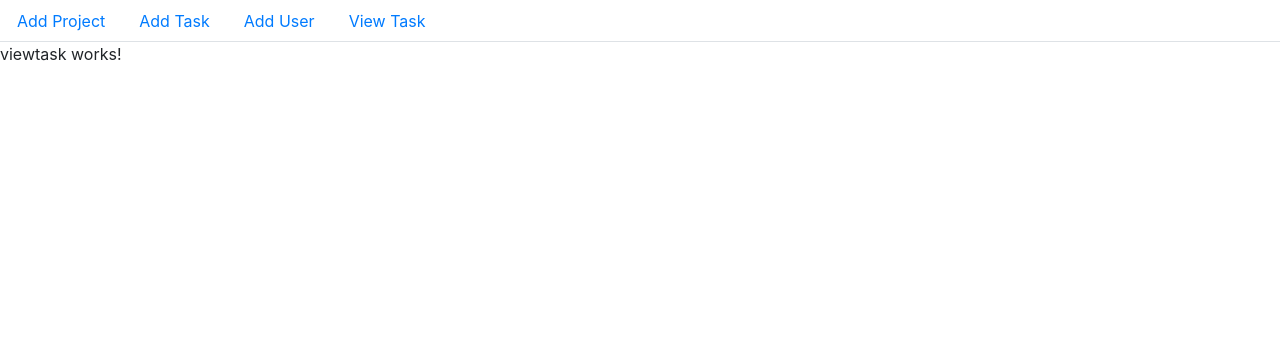
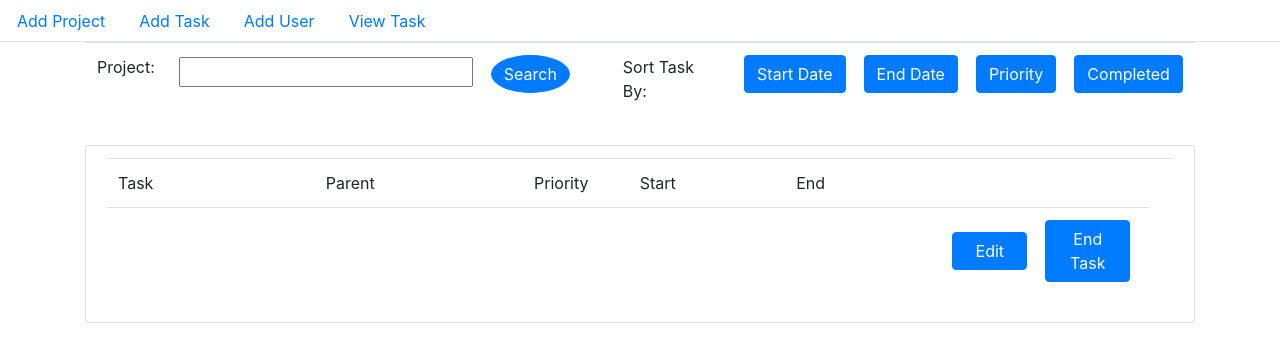
Before and after one commit to abhinavjoshi90/ProjectManagerUI, an Angular app: page /viewtask in a window 1280 px wide. Shown: the top 362 px of the page. Built offline with nearby package versions, Linux system fonts and the light colour scheme.

Commit message:
UI validations check in

```diff
--- a/angular.json
+++ b/angular.json
@@ -26,7 +26,10 @@
               "src/styles.css",
               "node_modules/bootstrap/dist/css/bootstrap.min.css"
             ],
-            "scripts": []
+            "scripts": [
+              "node_modules/jquery/dist/jquery.min.js",
+              "node_modules/bootstrap/dist/js/bootstrap.min.js"
+            ]
           },
           "configurations": {
             "production": {
--- a/package.json
+++ b/package.json
@@ -22,6 +22,7 @@
     "@angular/router": "^6.1.0",
     "bootstrap": "^4.1.3",
     "core-js": "^2.5.4",
+    "jquery": "^3.3.1",
     "rxjs": "^6.0.0",
     "zone.js": "~0.8.26"
   },
@@ -32,6 +33,7 @@
     "@angular/language-service": "^6.1.0",
     "@types/jasmine": "~2.8.6",
     "@types/jasminewd2": "~2.0.3",
+    "@types/jquery": "^3.3.6",
     "@types/node": "~8.9.4",
     "codelyzer": "~4.2.1",
     "jasmine-core": "~2.99.1",
--- /dev/null
+++ b/src/app/UI/Model/Project.ts
@@ -0,0 +1,3 @@
+export class Project{
+    projectName:String;
+}
--- a/src/app/UI/addproject/addproject.component.html
+++ b/src/app/UI/addproject/addproject.component.html
@@ -1,21 +1,31 @@
 <div class="container">
+  <form #f="ngForm">
     <table class="table">
       <tr>
         <td>
           Project:
         </td>
         <td>
-        <input type="text" id="prjName" style="width:60%" />
+          <input type="text" id="prjName" [(ngModel)]="projectObj.projectName" name="prjName " #prjName="ngModel" style="width:60%"
+            required />
+          <div style="float:right;width:35%;padding:initial;margin:initial" class="alert alert-danger" *ngIf="prjName.touched && !prjName.valid">Project
+            Name is required</div>
         </td>
       </tr>
       <tr>
         <td>
         </td>
         <td>
-        <input type="checkbox" name="chkSetDate" id="chkSetDate" />
+          <input type="checkbox" name="chkSetDate" id="chkSetDate" (change)="checkChange();" [(ngModel)]="chkSetDateVal"
+            #chkSetDate="ngModel" />
           &nbsp;<label for="chkSetDate"> Set Start and End Date</label>
-        &nbsp;&nbsp;<input type="date" disabled="true" id="prjStrtDt" placeholder="Start Date" />
-        &nbsp; &nbsp; &nbsp;<input type="date" disabled="true" id="prjEndDt" placeholder="End Date" />
+          &nbsp;<input type="date" [disabled]="!chkSetDateVal" [ngModel]="today|date:'yyyy-MM-dd'" (ngModelChange)="today=$event; ValidateDate();"
+            id="prjStrtDt" name="prjStrtDt" />
+          &nbsp; &nbsp; &nbsp;<input type="date" [disabled]="!chkSetDateVal" id="prjEndDt" name="prjEndDt" [ngModel]="tomorrow|date:'yyyy-MM-dd'"
+            (ngModelChange)="tomorrow=$event;ValidateDate();" />
+
+          <div style="float:right;width:35%;padding:initial;margin:initial" class="alert alert-danger" *ngIf="!this.dateIsValid">Please
+            correct the dates</div>
         </td>
       </tr>
       <tr>
@@ -24,7 +34,7 @@
         </td>
         <td>
           <span>0 </span>
-        <input type="range" id="prjPriority" name="Priority" style="width:56%" min="0" max="30" value="25" />
+          <input type="range" id="prjPriority" name="Priority" style="width:56%" min="0" max="30" value="0" />
           <span>30 </span>
         </td>
       </tr>
@@ -35,7 +45,7 @@
         <td>
           <input type="text" id="prjManager" style="width:50%" />
           &nbsp;&nbsp;
-        <button type="button" id="btnMngrSrch" class="btn btn-primary" style="border-radius:50%">Search</button>
+          <button type="button" id="btnMngrSrch" class="btn btn-primary" data-toggle="modal" data-target="#exampleModal" style="border-radius:50%">Search</button>
         </td>
       </tr>
       <tr>
@@ -43,7 +53,7 @@
         </td>
         <td>
           <div style="width:60%;text-align:right">
-          <button type="button" id="btnAddPrj" class="btn btn-primary">Add</button>
+            <button type="button" id="btnAddPrj" class="btn btn-primary" [disabled]="!f.valid">Add</button>
             &nbsp;&nbsp;
             <button type="button" id="btnAddPrj" class="btn btn-secondary">Reset</button>
           </div>
@@ -109,4 +119,27 @@
         </td>
       </tr>
     </table>
+  </form>
 </div>
+
+
+<!-- Modal -->
+<div class="modal fade" id="exampleModal" tabindex="-1" role="dialog" aria-labelledby="exampleModalLabel" aria-hidden="true">
+    <div class="modal-dialog" role="document">
+      <div class="modal-content">
+        <div class="modal-header">
+          <h5 class="modal-title" id="exampleModalLabel">Modal title</h5>
+          <button type="button" class="close" data-dismiss="modal" aria-label="Close">
+            <span aria-hidden="true">&times;</span>
+          </button>
+        </div>
+        <div class="modal-body">
+          ...
+        </div>
+        <div class="modal-footer">
+          <button type="button" class="btn btn-secondary" data-dismiss="modal">Close</button>
+          <button type="button" class="btn btn-primary">Save changes</button>
+        </div>
+      </div>
+    </div>
+  </div>
--- a/src/app/UI/addproject/addproject.component.ts
+++ b/src/app/UI/addproject/addproject.component.ts
@@ -1,15 +1,55 @@
 import { Component, OnInit } from '@angular/core';
-
+import { Project } from '../Model/Project';
+import {DatePipe} from '@angular/common';
+//declare var $:any;
 @Component({
-  selector: 'app-addproject',
-  templateUrl: './addproject.component.html',
-  styleUrls: ['./addproject.component.css']
+    selector: 'app-addproject',
+    templateUrl: './addproject.component.html',
+    styleUrls: ['./addproject.component.css'],
+    providers:[DatePipe]
 })
 export class AddprojectComponent implements OnInit {
 
-  constructor() { }
+    // $:any;
+    projectObj: Project = new Project();
+    chkSetDateVal: boolean;
+    dateIsValid: boolean=true;
+    today: Date;
+    tomorrow: Date;
+    constructor( private _datePipe:DatePipe) {
+        this.chkSetDateVal = false;
 
-  ngOnInit() {
-  }
+        //this.projectObj.projectName="Project 1";
+    }
 
+    ngOnInit() {
+    }
+    checkChange() {
+        // console.log(control);
+        this.dateIsValid=true;
+        this.today = null;
+        this.tomorrow = null;
+        if (this.chkSetDateVal) {
+            this.today = new Date();
+            this.tomorrow = new Date();
+            this.today.setDate(this.today.getDate());
+            this.tomorrow.setDate(this.today.getDate() + 1);
+          //  this.today=this._datePipe.transform(this.today,'yyyy-MM-dd').toString();
+    // console.log(this._datePipe.transform(this.today,'yyyy-MM-dd')+ ' ' +this.tomorrow);
+          //  console.log(this._datePipe.transform(this.today,'yyyy-MM-dd') <= this._datePipe.transform(this.tomorrow,'yyyy-MM-dd'));
+        }
+    }
+    ValidateDate() {
+        console.log('validate date');
+        this.dateIsValid = false;
+      //  console.log(this.today.toString()+ ' ' +this.tomorrow);
+        if (this._datePipe.transform(this.today,'yyyy-MM-dd') <= this._datePipe.transform(this.tomorrow,'yyyy-MM-dd')) {
+            this.dateIsValid = true;
+        }
+        console.log(this.dateIsValid);
+    }
+
+    // openModal(){
+    //   $('#exampleModal').modal('show');
+    //   }
 }
--- a/src/app/UI/viewtask/viewtask.component.html
+++ b/src/app/UI/viewtask/viewtask.component.html
@@ -1,3 +1,73 @@
-<p>
-  viewtask works!
-</p>
+<div class="container">
+  <table class="table">
+    <tr>
+      <td>
+        Project:
+      </td>
+      <td style="width:40%;">
+        <input type="text" style="width:70%;" id="vwTskPrjName" /> &nbsp;&nbsp;
+        <button type="button" id="btnUserSrch" class="btn btn-primary" style="border-radius:50%">Search</button>
+      </td>
+      <td>
+        Sort Task By:
+      </td>
+      <td>
+        <button type="button" id="btnSortStrtDt" class="btn btn-primary">Start Date</button> &nbsp;&nbsp;
+        <button type="button" id="btnSortEndDt" class="btn btn-primary">End Date</button> &nbsp;&nbsp;
+        <button type="button" id="btnSortPri" class="btn btn-primary">Priority</button> &nbsp;&nbsp;
+        <button type="button" id="btnSortCmp" class="btn btn-primary">Completed</button> &nbsp;&nbsp;
+      </td>
+    </tr>
+  </table>
+  <div>
+    <ul class="list-group">
+      <li class="list-group-item">
+        <div>
+          <table class="table">
+            <tr>
+              <td>
+                Task
+              </td>
+              <td>
+                Parent
+              </td>
+              <td>
+                Priority
+              </td>
+              <td>
+                Start
+              </td>
+              <td>
+                End
+              </td>
+              <td></td>
+              <td></td>
+            </tr>
+            <tr>
+              <td style="width:20%">
+                <span id="vwTskTskNM"></span>
+              </td>
+              <td style="width:20%">
+                <span id="vwTskPrntNM"></span>
+              </td>
+              <td style="width:10%">
+                <span id="vwTskPri"></span>
+              </td>
+              <td style="width:15%">
+                <span id="vwTskStrtDt"></span>
+              </td>
+              <td style="width:15%">
+                <span id="vwTskEndDt"></span>
+              </td>
+              <td style="width:20%">
+                <button type="button" style="width:75px;" id="btnEditTsk" class="btn btn-primary">Edit</button>
+               &nbsp;&nbsp;
+               <button type="button" id="btnEndTsk" style="width:85px;" class="btn btn-primary">End Task</button>
+              </td>
+            </tr>
+          </table>
+        </div>
+      </li>
+    </ul>
+  </div>
+</div>
--- a/src/app/app.module.ts
+++ b/src/app/app.module.ts
@@ -7,6 +7,7 @@ import { AddtaskComponent } from './UI/addtask/addtask.component';
 import { AdduserComponent } from './UI/adduser/adduser.component';
 import { ViewtaskComponent } from './UI/viewtask/viewtask.component';
 import { routing } from 'src/app/app.router';
+import {FormsModule, ReactiveFormsModule} from '@angular/forms';
 
 @NgModule({
   declarations: [
@@ -18,7 +19,9 @@ import { routing } from 'src/app/app.router';
   ],
   imports: [
     BrowserModule,
-    routing
+    routing,
+    FormsModule,
+    ReactiveFormsModule
   ],
   providers: [],
   bootstrap: [AppComponent]
```
Also changed, not shown: 1 other file (tests, documents, lock files or other folders). Lines whose indentation alone changed are shown as unchanged.
